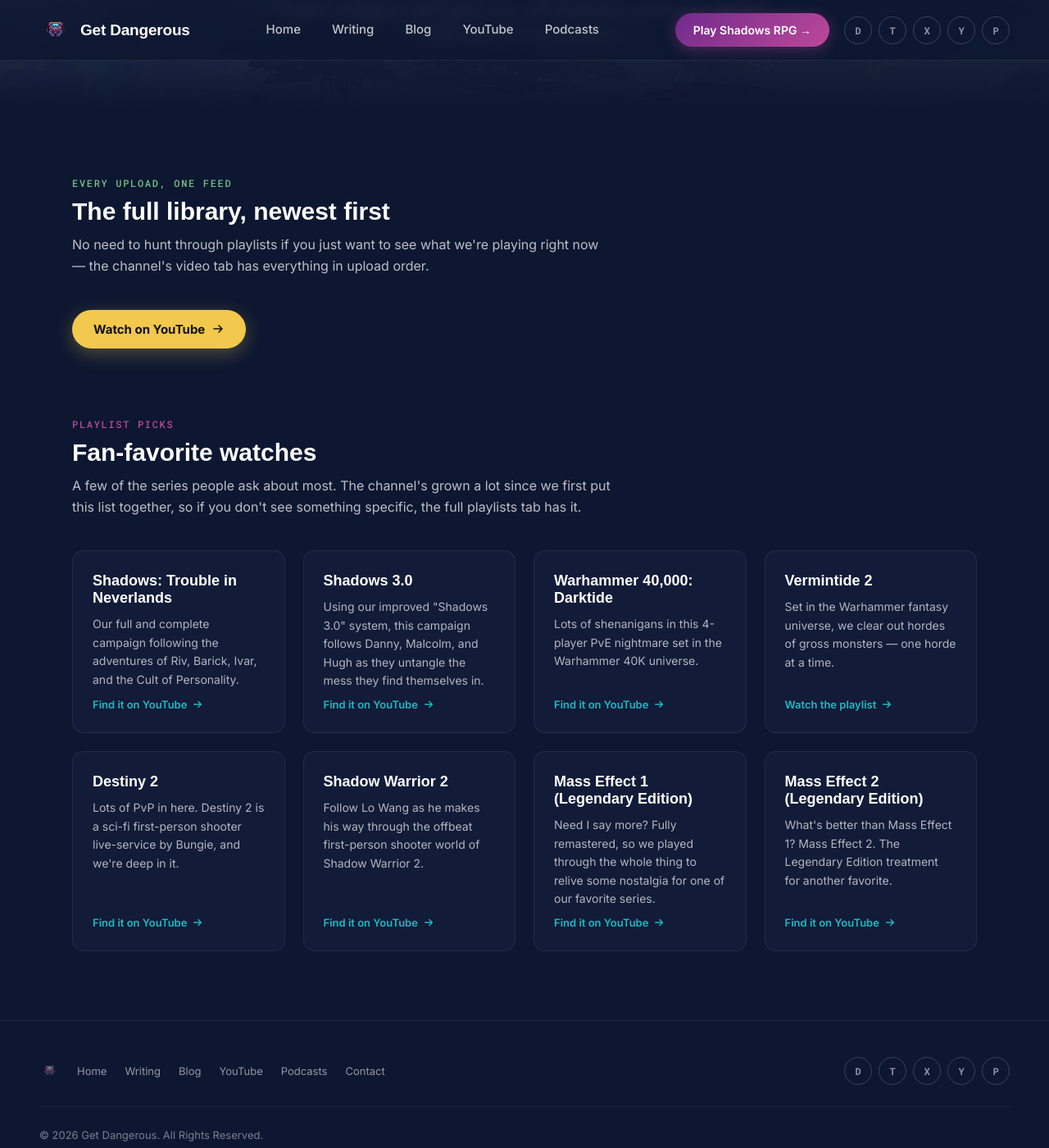
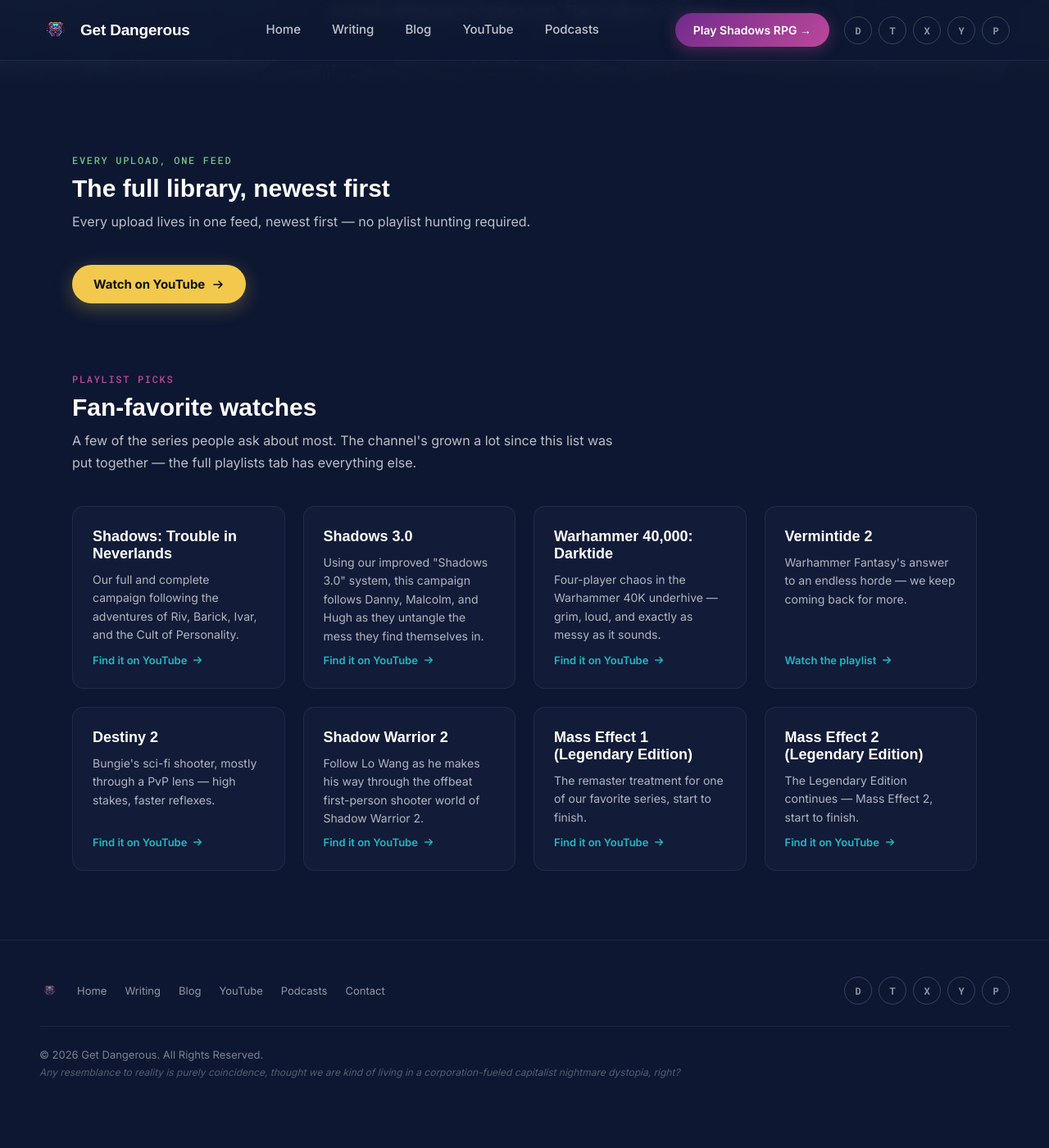
Before and after one commit to kazamuki/GetDangerousGames-Site, a Jekyll site: the page built from youtube/index.html, in a window 1280 px wide and 1400 px high, scrolled down 316 px. Shown: the whole window at 82% size. Built offline with Jekyll 4.4.1, drawn with Linux system fonts in a browser that asks for light colours; some web fonts are replaced; after the commit the page ends 1663 px from its top, so only the background shows below that; some of the changed text lies outside the part shown.

Commit message:
Shift YouTube/Podcasts copy to studio creator-page voice
Ken confirmed the brand's studio/creator-page voice (brand/theme.md) applies
to Writing/YouTube/Podcast content too, not just Home/Blog — resolving the
open voice question from CLAUDE.md. Rewrote the remaining quippy,
d33Kode-flavored lines ("Need I say more?", "lots of shenanigans", "the
wonderful app Wisdom") to match the confident-not-arrogant, player-first tone
used elsewhere on the site.

Co-Authored-By: Claude Sonnet 5 <noreply@anthropic.com>

```diff
--- a/podcasts/index.html
+++ b/podcasts/index.html
@@ -25,7 +25,7 @@ permalink: /podcasts/
     <div class="podcast-show-head">
       <span class="eyebrow" style="color: var(--static-cyan);">SHOW ONE</span>
       <h2>Myriad Circle Podcast</h2>
-      <p>Using the wonderful app Wisdom, we connect with people from all walks of life to talk about the stuff that actually sticks with you. This series brings a more level, mellow side to Get Dangerous.</p>
+      <p>Recorded through the Wisdom app, these conversations connect us with people from all walks of life — spirituality, hobbies, the stories that shape a life. It's the more reflective side of Get Dangerous.</p>
       <ul class="topic-tags">
         <li>Spirituality</li>
         <li>Hobbies</li>
--- a/youtube/index.html
+++ b/youtube/index.html
@@ -1,7 +1,7 @@
 ---
 layout: default
 title: YouTube - Get Dangerous
-description: Watch Get Dangerous on YouTube — TTRPG campaigns, video games, and whatever we're getting into this week.
+description: Watch Get Dangerous on YouTube — TTRPG campaigns, video game runs, and everything in between.
 permalink: /youtube/
 ---
 
@@ -11,14 +11,14 @@ permalink: /youtube/
 
   <span class="eyebrow" style="color: var(--static-cyan);">ON YOUTUBE</span>
   <h1>Watch Us <span class="accent" style="background: linear-gradient(120deg, var(--static-cyan), var(--ghostly-green)); -webkit-background-clip: text; background-clip: text; color: transparent;">Get Dangerous</span></h1>
-  <p>We've been playing games and telling stories on camera for years — full TTRPG campaigns, video game runs, and whatever's grabbed our attention this week. All of it lives here.</p>
+  <p>Years of footage, one channel — full TTRPG campaigns, video game runs, and everything we're chasing next. This is where it all lives.</p>
 </section>
 
 <section class="content-section">
   <div class="section-heading">
     <span class="eyebrow" style="color: var(--ghostly-green);">EVERY UPLOAD, ONE FEED</span>
     <h2>The full library, newest first</h2>
-    <p>No need to hunt through playlists if you just want to see what we're playing right now — the channel's video tab has everything in upload order.</p>
+    <p>Every upload lives in one feed, newest first — no playlist hunting required.</p>
   </div>
   <div class="section-cta">
     <a class="btn-gold" href="{{ site.social.youtube }}/videos">
@@ -32,7 +32,7 @@ permalink: /youtube/
   <div class="section-heading">
     <span class="eyebrow" style="color: var(--neon-veil);">PLAYLIST PICKS</span>
     <h2>Fan-favorite watches</h2>
-    <p>A few of the series people ask about most. The channel's grown a lot since we first put this list together, so if you don't see something specific, the full playlists tab has it.</p>
+    <p>A few of the series people ask about most. The channel's grown a lot since this list was put together — the full playlists tab has everything else.</p>
   </div>
 
   <div class="media-grid">
@@ -54,7 +54,7 @@ permalink: /youtube/
 
     <div class="media-card">
       <h3>Warhammer 40,000: Darktide</h3>
-      <p>Lots of shenanigans in this 4-player PvE nightmare set in the Warhammer 40K universe.</p>
+      <p>Four-player chaos in the Warhammer 40K underhive — grim, loud, and exactly as messy as it sounds.</p>
       <a class="media-link" href="{{ site.social.youtube }}/playlists">Find it on YouTube
         <svg width="14" height="14" viewBox="0 0 16 16" fill="none"><path d="M3 8H13M13 8L9 4M13 8L9 12" stroke="var(--static-cyan)" stroke-width="1.6" stroke-linecap="round" stroke-linejoin="round"/></svg>
       </a>
@@ -62,7 +62,7 @@ permalink: /youtube/
 
     <div class="media-card">
       <h3>Vermintide 2</h3>
-      <p>Set in the Warhammer fantasy universe, we clear out hordes of gross monsters — one horde at a time.</p>
+      <p>Warhammer Fantasy's answer to an endless horde — we keep coming back for more.</p>
       <a class="media-link" href="https://youtube.com/playlist?list=PLWXG_a-sQ0aHt_3nYwXUCy5-JQFqyUFMA">Watch the playlist
         <svg width="14" height="14" viewBox="0 0 16 16" fill="none"><path d="M3 8H13M13 8L9 4M13 8L9 12" stroke="var(--static-cyan)" stroke-width="1.6" stroke-linecap="round" stroke-linejoin="round"/></svg>
       </a>
@@ -70,7 +70,7 @@ permalink: /youtube/
 
     <div class="media-card">
       <h3>Destiny 2</h3>
-      <p>Lots of PvP in here. Destiny 2 is a sci-fi first-person shooter live-service by Bungie, and we're deep in it.</p>
+      <p>Bungie's sci-fi shooter, mostly through a PvP lens — high stakes, faster reflexes.</p>
       <a class="media-link" href="{{ site.social.youtube }}/playlists">Find it on YouTube
         <svg width="14" height="14" viewBox="0 0 16 16" fill="none"><path d="M3 8H13M13 8L9 4M13 8L9 12" stroke="var(--static-cyan)" stroke-width="1.6" stroke-linecap="round" stroke-linejoin="round"/></svg>
       </a>
@@ -86,7 +86,7 @@ permalink: /youtube/
 
     <div class="media-card">
       <h3>Mass Effect 1 (Legendary Edition)</h3>
-      <p>Need I say more? Fully remastered, so we played through the whole thing to relive some nostalgia for one of our favorite series.</p>
+      <p>The remaster treatment for one of our favorite series, start to finish.</p>
       <a class="media-link" href="{{ site.social.youtube }}/playlists">Find it on YouTube
         <svg width="14" height="14" viewBox="0 0 16 16" fill="none"><path d="M3 8H13M13 8L9 4M13 8L9 12" stroke="var(--static-cyan)" stroke-width="1.6" stroke-linecap="round" stroke-linejoin="round"/></svg>
       </a>
@@ -94,7 +94,7 @@ permalink: /youtube/
 
     <div class="media-card">
       <h3>Mass Effect 2 (Legendary Edition)</h3>
-      <p>What's better than Mass Effect 1? Mass Effect 2. The Legendary Edition treatment for another favorite.</p>
+      <p>The Legendary Edition continues — Mass Effect 2, start to finish.</p>
       <a class="media-link" href="{{ site.social.youtube }}/playlists">Find it on YouTube
         <svg width="14" height="14" viewBox="0 0 16 16" fill="none"><path d="M3 8H13M13 8L9 4M13 8L9 12" stroke="var(--static-cyan)" stroke-width="1.6" stroke-linecap="round" stroke-linejoin="round"/></svg>
       </a>
```
Also changed, not shown: CLAUDE.md (+1 -1 lines), content/wishlist.md (+6 -5 lines).
